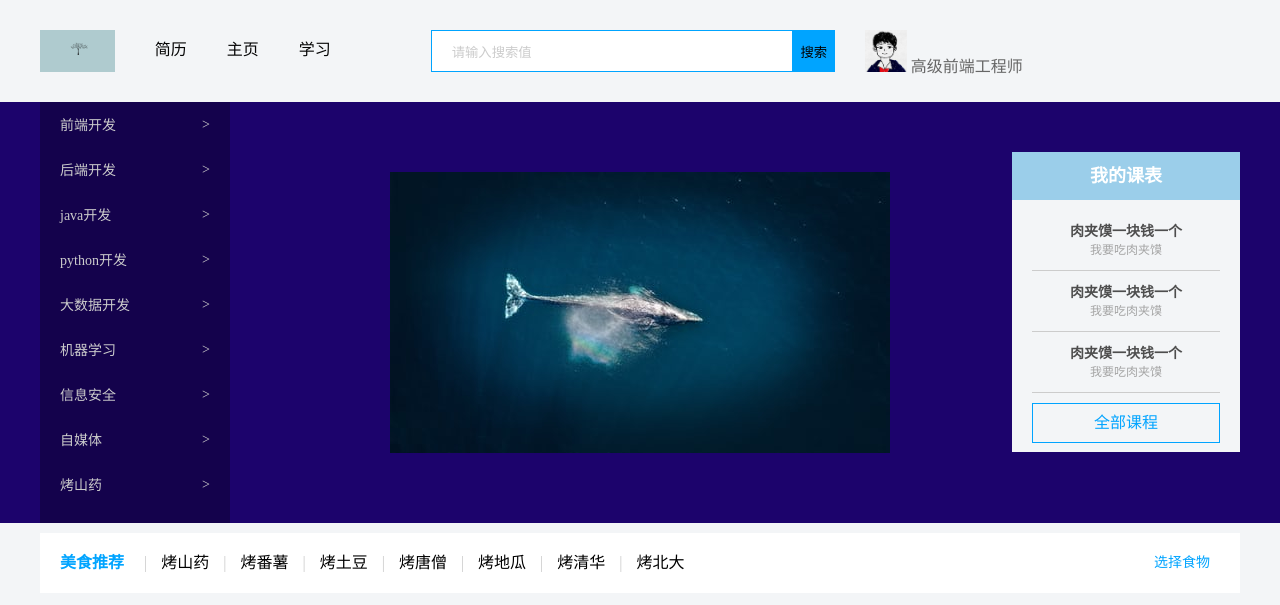
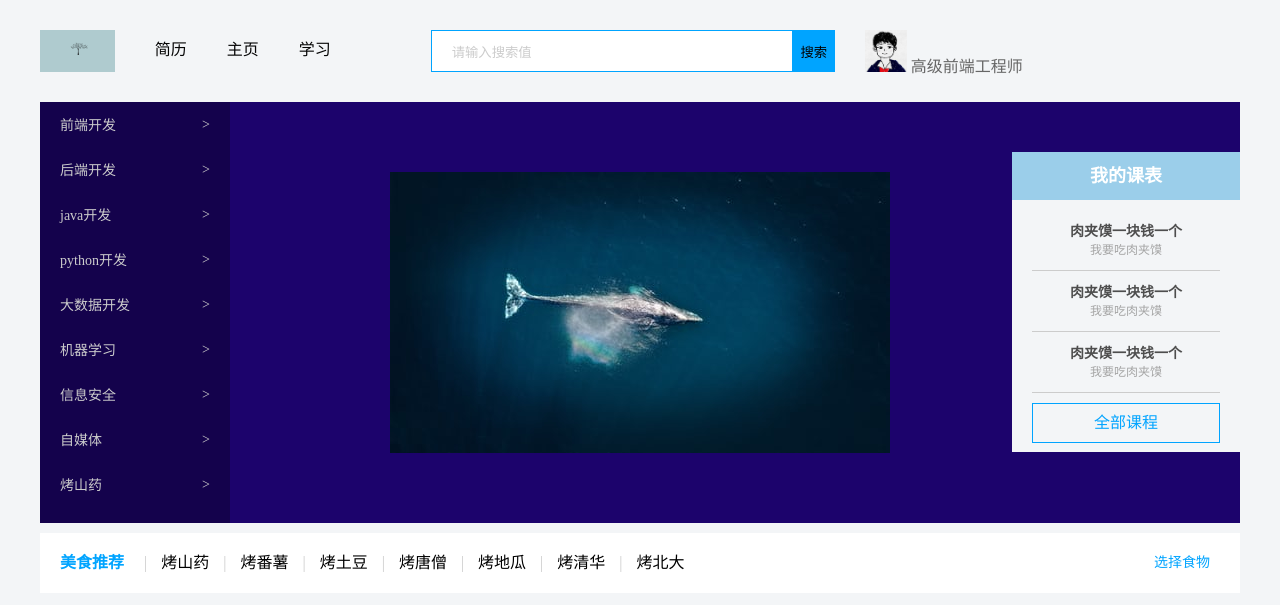
Before and after one commit to gumiho-bai/gumiho-bai, a plain HTML site: page index.html in a window 1280 px wide. Shown: the top 605 px of the page. Drawn offline with Linux system fonts and the light colour scheme.

Commit message:
显示错位修正

```diff
--- a/index.html
+++ b/index.html
@@ -33,8 +33,7 @@
     </div>
   </div>
 
-  <div class="banner">
-    <div class="w">
+  <div class="banner w">
 
     <div class="subnav">
       <ul>
@@ -69,7 +68,7 @@
         </ul>
         <a href="#" class="all">全部课程</a>
       </div>
-      </div>
+
 
     </div>
   </div>
```
Lines whose indentation alone changed are shown as unchanged.
